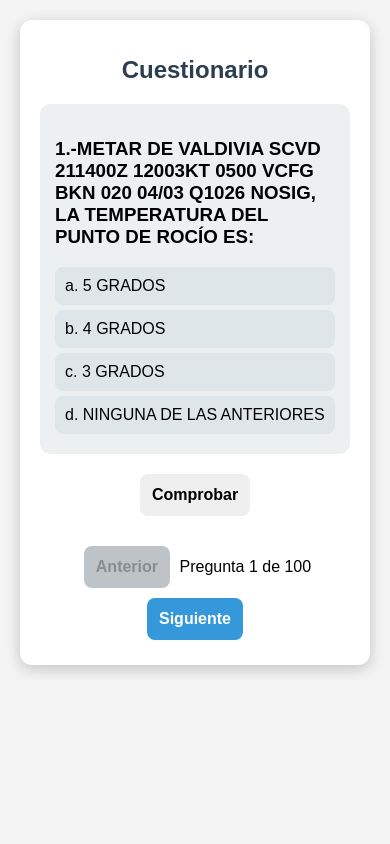
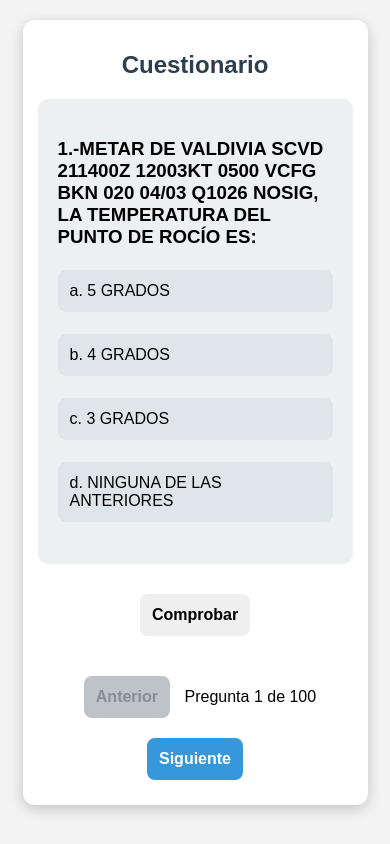
Before and after one commit to eesa14/dr0n3, a plain HTML site: page index.html in a window 390 px wide. Drawn offline with Linux system fonts and the light colour scheme.

Commit message:
Update index.html

```diff
--- a/index.html
+++ b/index.html
@@ -19,7 +19,7 @@
     <link rel="apple-touch-icon" href="apple-icon-180x180.png">
     <meta name="apple-mobile-web-app-capable" content="yes">
     <meta name="apple-mobile-web-app-status-bar-style" content="black-translucent">
-    <meta name="apple-mobile-web-app-title" content="Drone App">
+    <meta name="apple-mobile-web-app-title" content="Aws-Prof">
 
     <style>
         body {
@@ -32,7 +32,8 @@
             align-items: center;
         }
         .container {
-            max-width: 600px;
+            max-width: 800px;
+            width: 100%;
             background: white;
             padding: 20px;
             border-radius: 12px;
@@ -45,18 +46,18 @@
             margin-bottom: 20px;
         }
         .pregunta {
-            padding: 15px;
+            padding: 20px;
             border-radius: 10px;
             background: #ecf0f1;
-            margin-bottom: 15px;
+            margin-bottom: 20px;
             text-align: left;
         }
         .opcion {
             display: flex;
             align-items: center;
             justify-content: flex-start;
-            padding: 10px;
-            margin: 5px 0;
+            padding: 15px;
+            margin: 25px 0;
             border-radius: 8px;
             cursor: pointer;
             background: #dfe6e9;
@@ -86,12 +87,12 @@
             margin-top: 20px;
         }
         button {
-            padding: 12px;
-            margin: 5px;
+            padding: 15px;
+            margin: 10px;
             border: none;
             border-radius: 8px;
             cursor: pointer;
-            font-size: 16px;
+            font-size: 18px;
             font-weight: bold;
             transition: background 0.3s;
         }
@@ -104,6 +105,21 @@
         }
         #siguiente:hover {
             background: #2980b9;
+        }
+
+        @media (max-width: 768px) {
+            .container {
+                max-width: 90%;
+                padding: 15px;
+            }
+            .opcion {
+                padding: 12px;
+                margin: 22px 0;
+            }
+            button {
+                padding: 12px;
+                font-size: 16px;
+            }
         }
     </style>
 </head>
```
